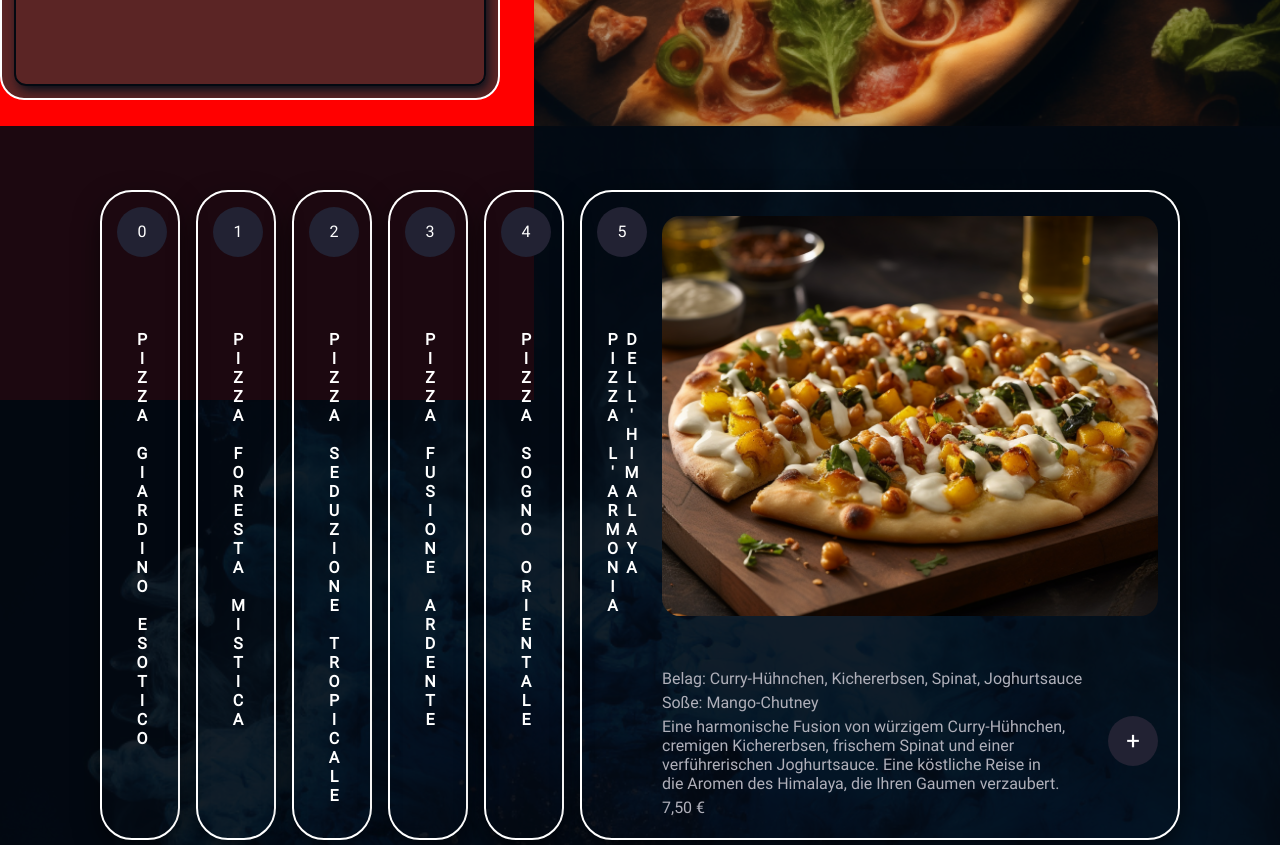
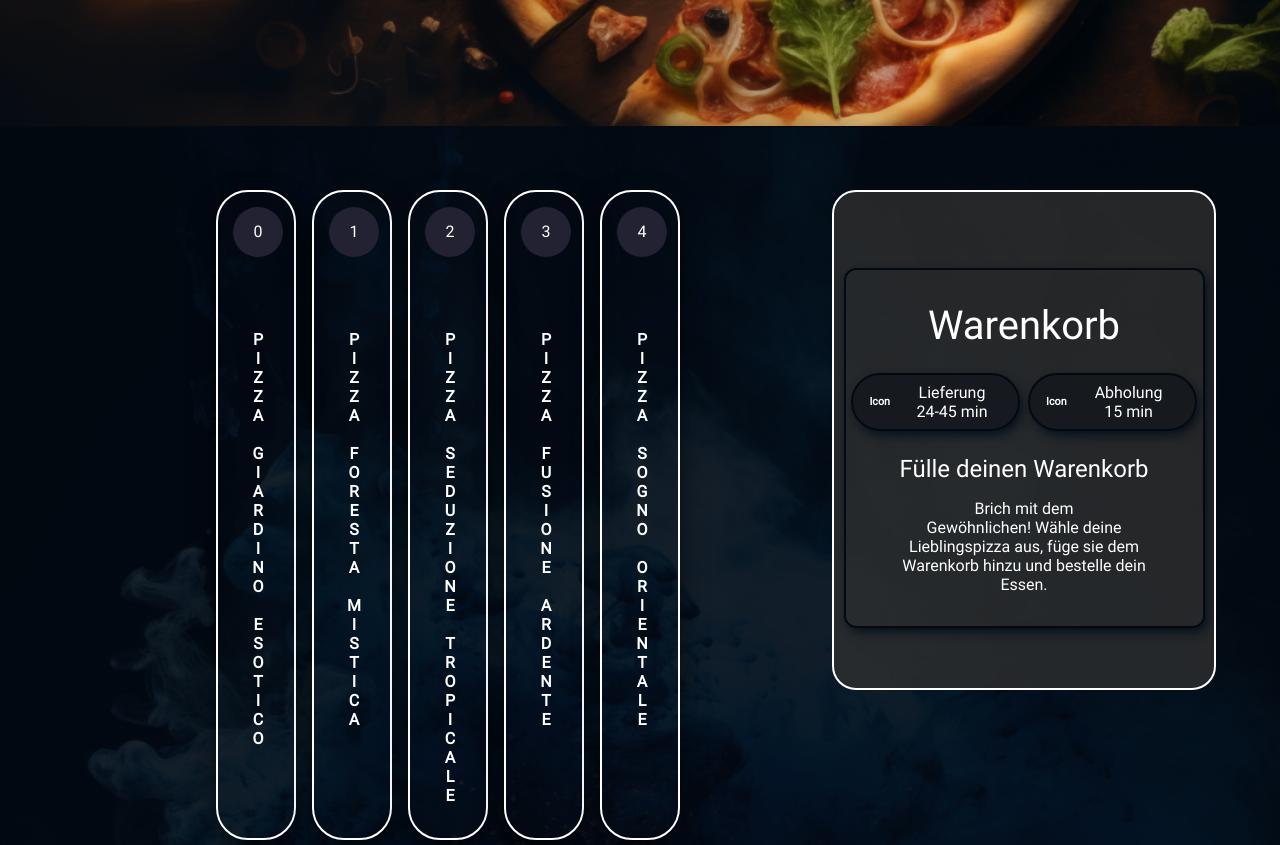
Before and after one commit to PhiLiNNN/deliveryPage, a website: page index.html in a window 1280 px wide. Shown: the part 560-1405 px from the top of the page. Drawn offline with Linux system fonts and the light colour scheme.

Commit message:
changed shooping-card and pizza cards to tow columns

```diff
--- a/index.html
+++ b/index.html
@@ -22,13 +22,18 @@
     <div class="bg-top-height bg-setup"></div>
     <div class="aot"></div>
     <div class="bg-height bg-setup"></div>
-
-    <div class="sticky">
+    <section>
+        <div class="filter-container container">
             <div class="wrapper">
+                <div class="grid">
+                    <main>
+                        <div id="cards-container-id" class="cards-container"></div>
+                    </main>
                     <div class="shopping-card-container">
                         <div class="shopping-card">
                             <h1>Warenkorb</h1>
                             <div class="shopping-card-content">
+                                <div class="delivery-case-flex">
                                     <div class="shopping-card-flex">
                                         <h6>Icon</h6>
                                         <div class="delivery-case-content">
@@ -47,19 +52,11 @@
                                 <div id="order-container-id" class="order-container"></div>
                                 <div id="pay-info-container-id" class="pay-info-container d-none"></div>
                             </div>
-
                         </div>
-
                     </div>
-
                 </div>
-
-    <section>
-        <main>
-            <div class="filter-container">
-                <div id="cards-container-id" class="cards-container"></div>
             </div>
-        </main>
+        </div>
     </section>
 </body>
 </html>
--- a/style.css
+++ b/style.css
@@ -33,7 +33,7 @@
 }
 
 ::-webkit-scrollbar-track {
-  background-color: #2f2f2fc9;
+  background-color: transparent;
 }
 
 ::-webkit-scrollbar-thumb {
@@ -90,6 +90,7 @@ nav ul li a {
     background-attachment: fixed;
     background-size: cover;
 
+
 }
 
 .bg-top-height {
@@ -106,8 +107,9 @@ nav ul li a {
     height: 74vh;
     background-size: auto 100%;
     background-position: 50% 15%;
+    z-index: 999;
+
 }
-
 
 .filter-container {
     position: absolute;
@@ -118,10 +120,24 @@ nav ul li a {
     z-index: 1;
 }
 
+.container {
+   display: flex;
+   justify-content: center;
+}
 
-section {
-    max-width: 1980px;
+.wrapper {
+    width: clamp(320px, 100%, 1980px);
 }
+
+.grid {
+    display: flex;
+    justify-content: center;
+}
+
+.grid main {
+    width: 60%;
+}
+
 
 .cards-container {
     display: flex;
@@ -274,29 +290,8 @@ input:checked + label .description {
 
 
 
-.grid {
-    display: flex;
-    background-color: blue;
-    height: 100vh;
-}
 
 
-
-.sticky {
-    position: absolute;
-    display: flex;
-    justify-content: center;
-    background-color: red;
-    top: 20vh;
-    height: 100vh;
-}
-
-.wrapper {
-    width: clamp(320px, 100%, 1980px);
-    display: flex;
-    justify-content: flex-end;
-    margin-right: 34px;
-}
 
 
 .shopping-card-container {
@@ -305,13 +300,12 @@ input:checked + label .description {
     justify-content: center;
     align-items: center;
     top: 11.7vh;
-    height: 500px;
     max-height: 500px;
-    overflow: auto;
-    width: 500px;
+    width: 30%;
     border: var(--primary-border);
     border-radius: 24px;
-    z-index: 997;
+    margin-top: 64px;
+    overflow: hidden;
     background-color: #2f2f2fc9;
 }
 
@@ -319,7 +313,8 @@ input:checked + label .description {
     position: flex;
     top: 0;
     width: 95%;
-    height: 95%;
+    max-height: 480px;
+    margin-top: 16px;
     display: flex;
     flex-direction: column;
     align-items: center;
@@ -329,7 +324,8 @@ input:checked + label .description {
     border: var(--shopping-card-border);
     box-shadow: var(--shopping-card-box-shadow);
     border-radius: 12px;
-    z-index: 998;
+    overflow: auto;
+
 
 }
 
@@ -343,9 +339,17 @@ input:checked + label .description {
     width: 100%;
     margin-top: 24px;
     display: flex;
+    flex-direction: column;
     justify-content: center;
     gap: 8px;
 
+}
+
+.delivery-case-flex {
+    display: flex;
+    justify-content: center;
+    align-items: center;
+    gap: 8px;
 }
 
 .delivery-case-content {
@@ -366,6 +370,7 @@ input:checked + label .description {
     border-radius: 50px;
     border: var(--shopping-card-border);
     box-shadow: var(--shopping-card-box-shadow);
+
 }
 
 .order-container {
```
Lines whose indentation alone changed are shown as unchanged.
